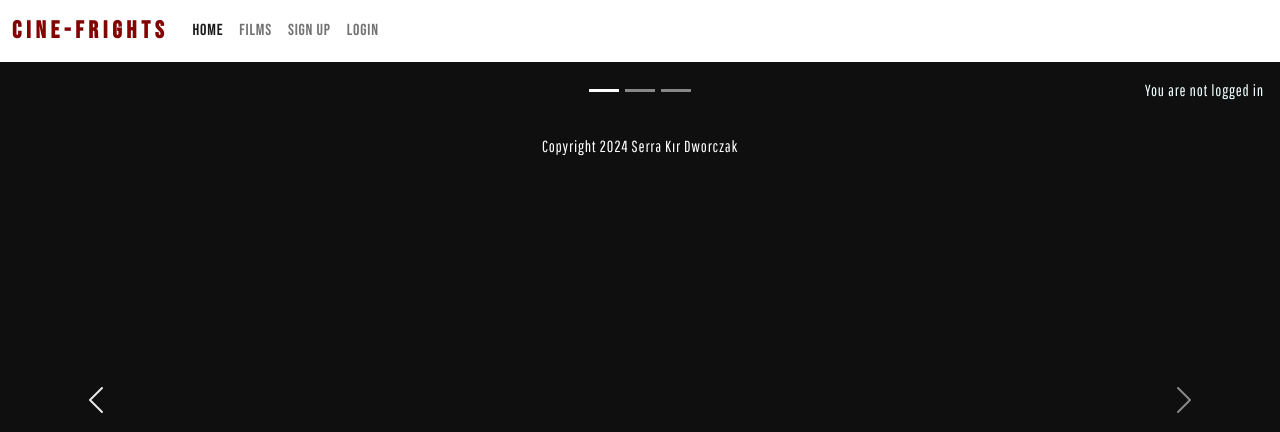
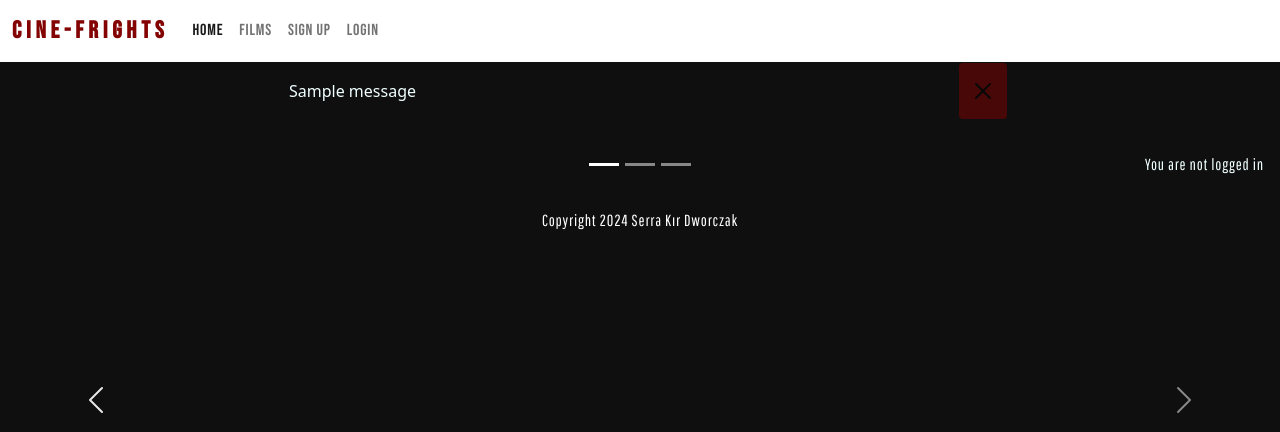
Before and after one commit to SerraKD/cine-frights, a Django app: page / in a window 1280 px wide. Shown: the top 432 px of the page. Run offline with Django 3.2, Linux system fonts and the light colour scheme; tables that the repository leaves empty hold one stand-in row (values such as "Sample post"); one stand-in notice (Sample message) is shown; parts of the project's set-up code (start-up, migrations or seed data) failed here and were passed over.

Commit message:
Add code to display messages in base.html

```diff
--- a/templates/base.html
+++ b/templates/base.html
@@ -69,6 +69,21 @@
             </div>
         </div>
     </nav>
+    <!-- displays Django messages -->
+    <div class="container">
+    <div class="row">
+        <div class="col-md-8 offset-md-2">
+        {% for message in messages %}
+        <div class="alert {{ message.tags }} alert-dismissible
+            fade show" id="msg" role="alert" style="color:azure">
+            {{ message | safe }}
+            <button type="button" class="btn-close"
+            data-bs-dismiss="alert" aria-label="Close" style="color:azure; background-color:#830303;"></button>
+        </div>
+        {% endfor %}
+        </div>
+    </div>
+    </div>
     <main class="flex-shrink-0 main-bg">
         {% if user.is_authenticated %}
         <p class="text-end m-3" style="color:azure;">Logged in as {{ user }}</p>
```
